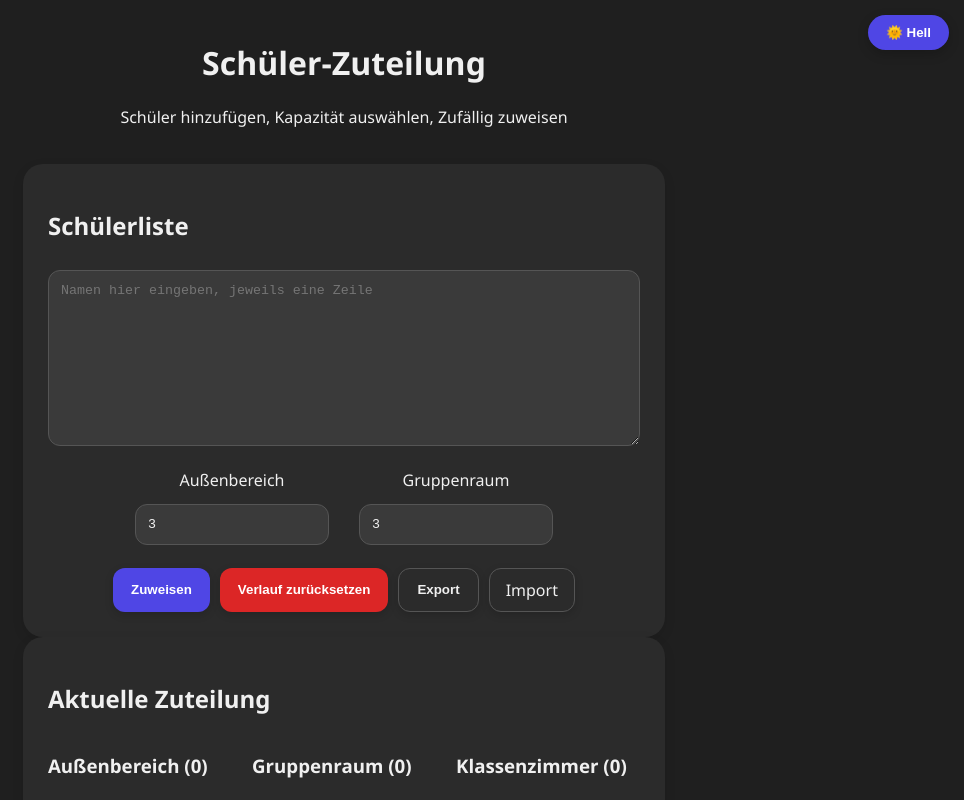
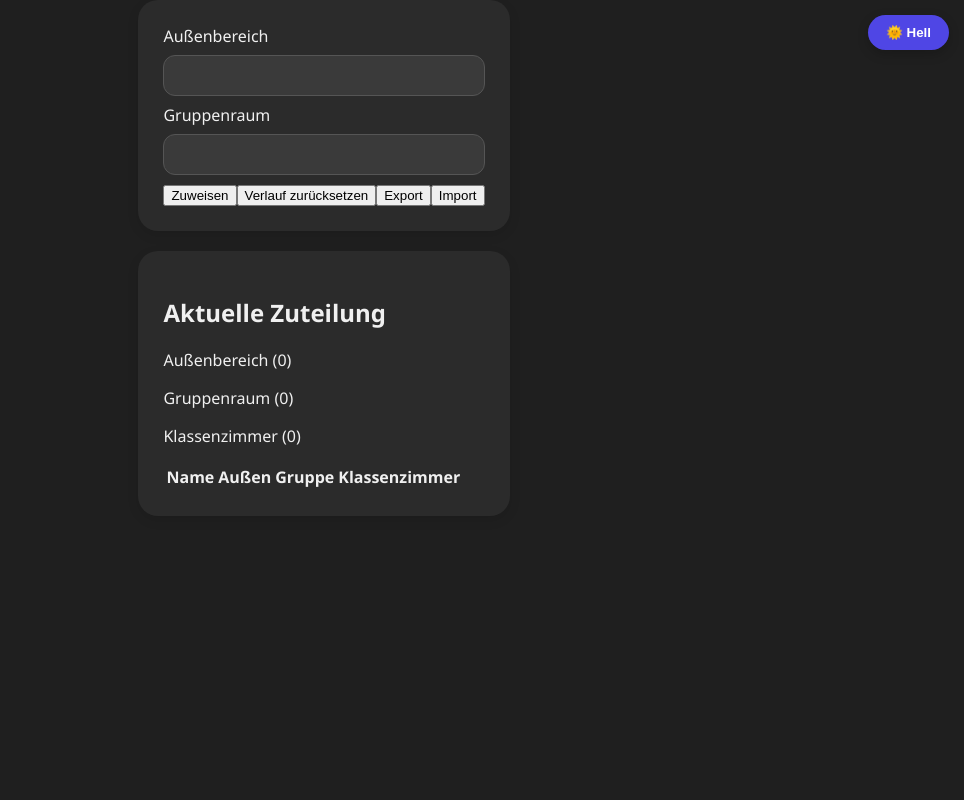
Before and after one commit to TheUltimateVxnom/ZuteilungSchueler, a React (Vite) app: page / in a window 1280 px wide. Shown: the top 800 px of the page, without its empty margins (316-1280 px from the left). Built offline with nearby package versions, Linux system fonts and the light colour scheme.

Commit message:
Update App.jsx

```diff
--- a/src/App.jsx
+++ b/src/App.jsx
@@ -1,184 +1,61 @@
-import React, { useEffect, useState } from "react";
+import React, { useState } from "react";
 
-export default function App() {
-  const [studentsText, setStudentsText] = useState("");
-  const [students, setStudents] = useState([]);
-  const [capacityOutside, setCapacityOutside] = useState(3);
-  const [capacityGroup, setCapacityGroup] = useState(3);
-  const [outside, setOutside] = useState([]);
-  const [groupRoom, setGroupRoom] = useState([]);
-  const [classroom, setClassroom] = useState([]);
-  const [history, setHistory] = useState({});
-  const STORAGE_KEY = "schueler_zuteilung_state_v1";
-
-  // Update students array from textarea
-  useEffect(() => {
-    const arr = studentsText.split(/\r?\n/).map(s => s.trim()).filter(s => s);
-    setStudents(Array.from(new Set(arr)));
-  }, [studentsText]);
-
-  // Load saved history if exists
-  useEffect(() => {
-    try {
-      const raw = localStorage.getItem(STORAGE_KEY);
-      if (raw) {
-        const parsed = JSON.parse(raw);
-        if (parsed.history) setHistory(parsed.history);
-      }
-    } catch {}
-  }, []);
-
-  const persist = newHistory => {
-    try { localStorage.setItem(STORAGE_KEY, JSON.stringify({ history: newHistory })); }
-    catch {}
-  };
-
-  // Random assignment
-  const assign = () => {
-    if (!students.length) return;
-    const shuffled = [...students].sort(() => Math.random() - 0.5);
-
-    const takeOutside = Math.min(capacityOutside, shuffled.length);
-    const outsideSel = shuffled.slice(0, takeOutside);
-    const remaining = shuffled.slice(takeOutside);
-    const takeGroup = Math.min(capacityGroup, remaining.length);
-    const groupSel = remaining.slice(0, takeGroup);
-    const rest = remaining.slice(takeGroup);
-
-    setOutside(outsideSel);
-    setGroupRoom(groupSel);
-    setClassroom(rest);
-
-    // Reset history for new assignment (no old numbers)
-    const newHistory = {};
-    students.forEach(n => newHistory[n] = { outside:0, group:0, classroom:0 });
-    outsideSel.forEach(n => newHistory[n].outside++);
-    groupSel.forEach(n => newHistory[n].group++);
-    rest.forEach(n => newHistory[n].classroom++);
-    setHistory(newHistory);
-    persist(newHistory);
-  };
-
-  const resetHistory = () => { setHistory({}); localStorage.removeItem(STORAGE_KEY); };
-
-  const exportJSON = () => {
-    const blob = new Blob([JSON.stringify({students,capacityOutside,capacityGroup,history},null,2)], {type:"application/json"});
-    const url=URL.createObjectURL(blob);
-    const a=document.createElement("a");
-    a.href=url; a.download="schueler_zuteilung.json";
-    a.click();
-    URL.revokeObjectURL(url);
-  };
-
-  const importJSON = file => {
-    const reader = new FileReader();
-    reader.onload = e => {
-      try {
-        const parsed = JSON.parse(e.target.result);
-        if(parsed.students) setStudentsText(parsed.students.join("\n"));
-        if(parsed.capacityOutside) setCapacityOutside(parsed.capacityOutside);
-        if(parsed.capacityGroup) setCapacityGroup(parsed.capacityGroup);
-        if(parsed.history){ setHistory(parsed.history); persist(parsed.history); }
-      } catch(e){ alert("Fehler: "+e.message); }
-    };
-    reader.readAsText(file);
-  };
+function App() {
+  const [aussen, setAussen] = useState("");
+  const [gruppe, setGruppe] = useState("");
 
   return (
-    <div className="app-container">
-      <div className="app-inner">
-        <header className="app-header" style={{textAlign:"center"}}>
-          <h1>Schüler-Zuteilung</h1>
-          <p>Schüler hinzufügen, Kapazität auswählen, Zufällig zuweisen</p>
-        </header>
-
     <main className="app-main">
-          <section className="card">
-            <h2>Schülerliste</h2>
-            <textarea
-              value={studentsText}
-              onChange={e=>setStudentsText(e.target.value)}
-              rows={10}
-              className="card-input"
-              placeholder="Namen hier eingeben, jeweils eine Zeile"
+      {/* --- Erste Box --- */}
+      <section className="card" style={{ marginBottom: "20px" }}>
+        <div>
+          <label>Außenbereich</label>
+          <input
+            type="text"
+            value={aussen}
+            onChange={(e) => setAussen(e.target.value)}
           />
-            {/* HIER geändert: Abstand zwischen den Boxen + Text über Input */}
-            <div
-              className="card-controls"
-              style={{display:"flex", justifyContent:"center", gap:"30px", marginTop:"10px"}}
-            >
-              <label style={{display:"flex", flexDirection:"column", alignItems:"center", gap:"5px"}}>
-                Außenbereich
+        </div>
+        <div>
+          <label>Gruppenraum</label>
           <input
-                  type="number"
-                  value={capacityOutside}
-                  onChange={e=>setCapacityOutside(Number(e.target.value))}
+            type="text"
+            value={gruppe}
+            onChange={(e) => setGruppe(e.target.value)}
           />
-              </label>
-              <label style={{display:"flex", flexDirection:"column", alignItems:"center", gap:"5px"}}>
-                Gruppenraum
-                <input
-                  type="number"
-                  value={capacityGroup}
-                  onChange={e=>setCapacityGroup(Number(e.target.value))}
-                />
-              </label>
         </div>
-
-            <div className="card-buttons" style={{display:"flex", justifyContent:"center", gap:"10px", marginTop:"15px"}}>
-              <button onClick={assign} className="btn btn-primary">Zuweisen</button>
-              <button onClick={resetHistory} className="btn btn-danger">Verlauf zurücksetzen</button>
-              <button onClick={exportJSON} className="btn btn-outline">Export</button>
-              <label className="btn btn-outline btn-import cursor-pointer">
-                Import
-                <input type="file" style={{display:"none"}} onChange={e=>importJSON(e.target.files[0])}/>
-              </label>
+        <div className="button-row">
+          <button className="blue">Zuweisen</button>
+          <button className="red">Verlauf zurücksetzen</button>
+          <button>Export</button>
+          <button>Import</button>
         </div>
       </section>
 
+      {/* --- Zweite Box --- */}
       <section className="card">
         <h2>Aktuelle Zuteilung</h2>
-            <div className="grid-section">
-              <div>
-                <h3>Außenbereich ({outside.length})</h3>
-                <ul>{outside.map(n=><li key={n}>{n}</li>)}</ul>
+        <div className="zuteilung">
+          <p>Außenbereich (0)</p>
+          <p>Gruppenraum (0)</p>
+          <p>Klassenzimmer (0)</p>
         </div>
-              <div>
-                <h3>Gruppenraum ({groupRoom.length})</h3>
-                <ul>{groupRoom.map(n=><li key={n}>{n}</li>)}</ul>
-              </div>
-              <div>
-                <h3>Klassenzimmer ({classroom.length})</h3>
-                <ul>{classroom.map(n=><li key={n}>{n}</li>)}</ul>
-              </div>
-            </div>
-
-            <h3>Verlauf</h3>
-            <table className="history-table">
+        <table>
           <thead>
-                <tr><th>Name</th><th>Außen</th><th>Gruppe</th><th>Klassenzimmer</th></tr>
+            <tr>
+              <th>Name</th>
+              <th>Außen</th>
+              <th>Gruppe</th>
+              <th>Klassenzimmer</th>
+            </tr>
           </thead>
           <tbody>
-                {students.map(name => {
-                  const row = history[name] || {outside:0, group:0, classroom:0};
-                  return (
-                    <tr key={name}>
-                      <td>{name}</td>
-                      <td>{row.outside}</td>
-                      <td>{row.group}</td>
-                      <td>{row.classroom}</td>
-                    </tr>
-                  );
-                })}
+            {/* Hier kommen deine Daten */}
           </tbody>
         </table>
       </section>
     </main>
-
-        <footer className="footer">
-          © Lukas Diezinger
-        </footer>
-      </div>
-    </div>
   );
 }
+
+export default App;
```
Lines whose indentation alone changed are shown as unchanged.
